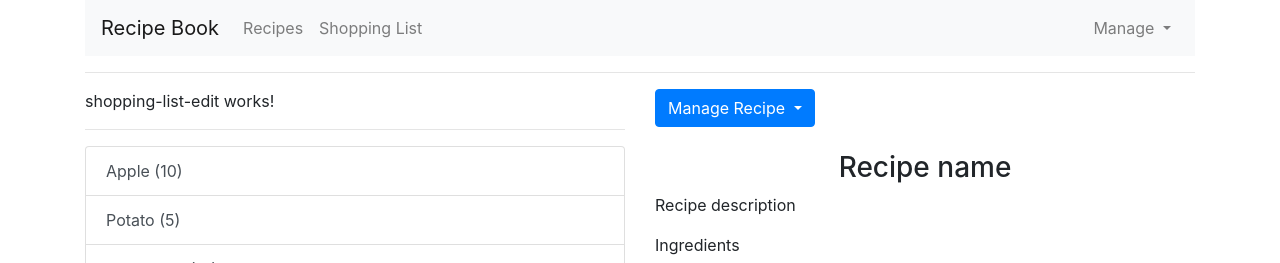
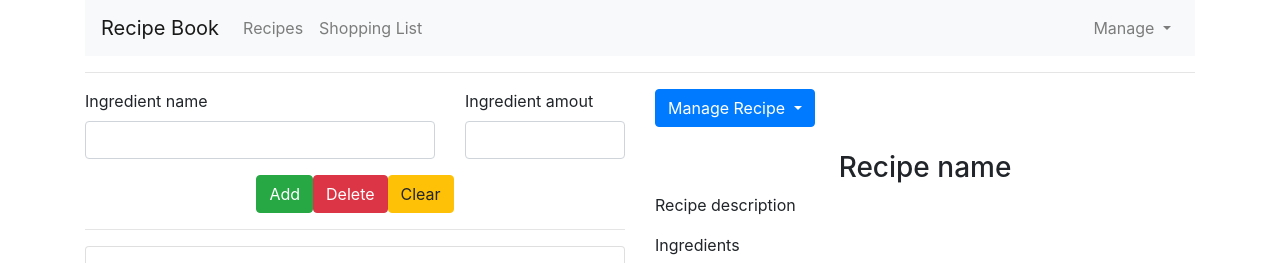
Before and after one commit to nlthanhcse/RecipeBook, an Angular app: page / in a window 1280 px wide. Shown: the top 263 px of the page. Built offline with nearby package versions, Linux system fonts and the light colour scheme.

Commit message:
Display shopping list edit

```diff
--- a/src/app/main/shopping-list/shopping-list-edit/shopping-list-edit.component.html
+++ b/src/app/main/shopping-list/shopping-list-edit/shopping-list-edit.component.html
@@ -1 +1,21 @@
-<p>shopping-list-edit works!</p>
+<div class="row">
+    <div class="col-xl-12">
+        <form>
+            <div class="row">
+                <div class="col-xl-8 form-group">
+                    <label for="ingredientName">Ingredient name</label>
+                    <input type="text" id="ingredientName" class="form-control">
+                </div>
+                <div class="col-xl-4 form-group">
+                    <label for="ingredientAmount">Ingredient amout</label>
+                    <input type="number" id="ingredientAmount" class="form-control">
+                </div>
+                <div class="col-xl-12 button-group d-flex flex-row justify-content-center" role="group">
+                    <button type="button" class="btn btn-success">Add</button>
+                    <button type="button" class="btn btn-danger">Delete</button>
+                    <button type="button" class="btn btn-warning">Clear</button>
+                </div>
+            </div>
+        </form>
+    </div>
+</div>
```
